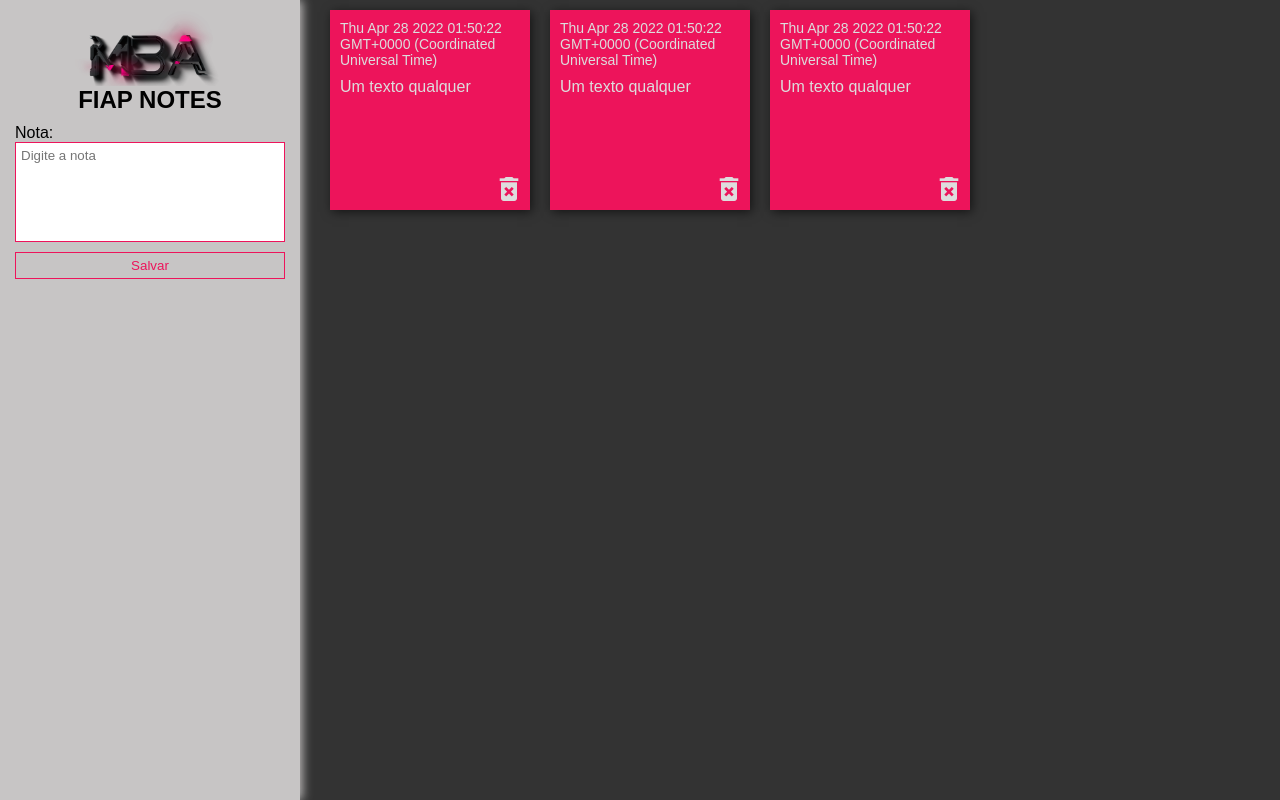
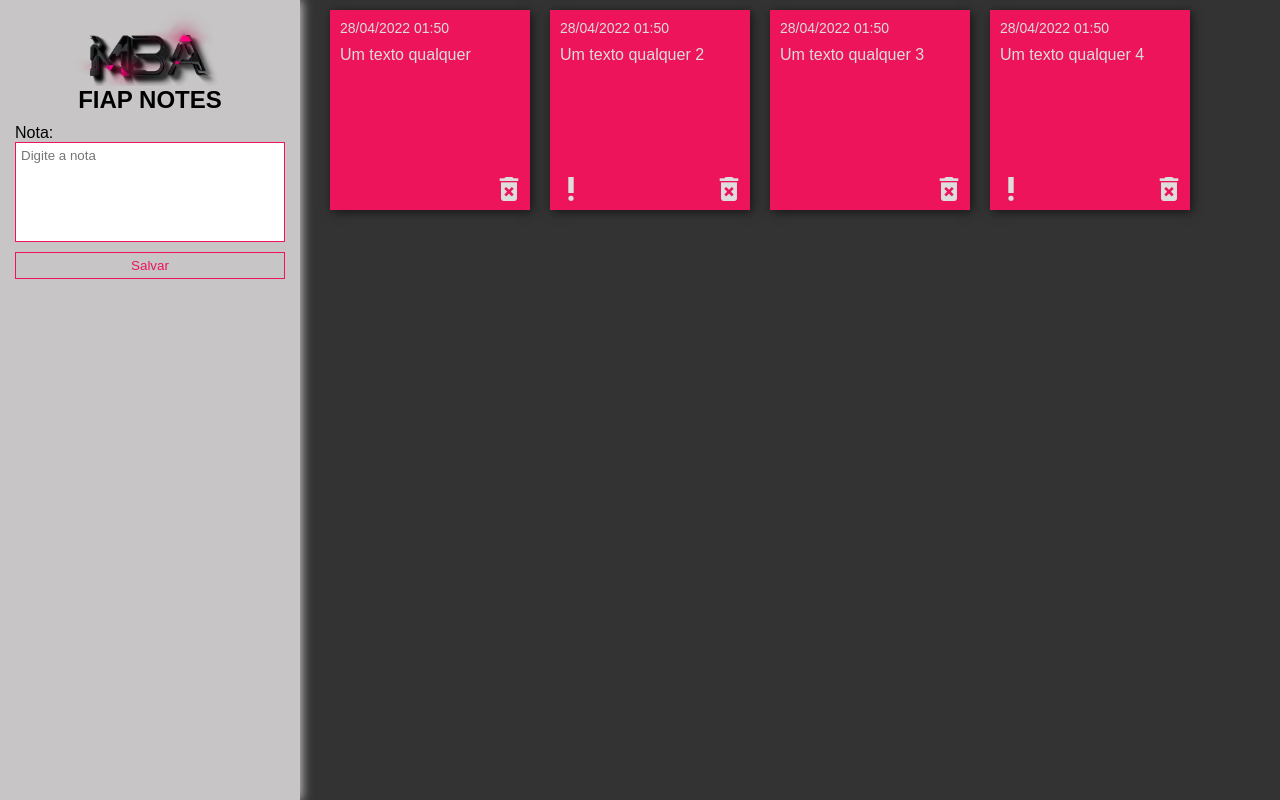
Before and after one commit to yutsuo/1SCJRBB-fiap-notes, an Angular app: page / in a window 1280 px wide. Built offline with nearby package versions, Linux system fonts and the light colour scheme.

Commit message:
Bindings

```diff
--- a/src/app/views/pages/form-note/form-note.component.ts
+++ b/src/app/views/pages/form-note/form-note.component.ts
@@ -7,7 +7,7 @@ import { Component, OnInit } from '@angular/core';
 })
 export class FormNoteComponent implements OnInit {
 
-  title = "FIAP NOTES"
+  title = "FIAP NOTES";
   logoImage = "/assets/logo.png";
 
   constructor() { }
--- a/src/app/views/pages/list-notes/list-notes.component.html
+++ b/src/app/views/pages/list-notes/list-notes.component.html
@@ -1,5 +1,3 @@
 <section>
-    <app-note></app-note>
-    <app-note></app-note>
-    <app-note></app-note>
+    <app-note *ngFor="let note of notes" [noteProp]="note" [titleProp]="title"></app-note>
 </section>
--- a/src/app/views/pages/list-notes/list-notes.component.ts
+++ b/src/app/views/pages/list-notes/list-notes.component.ts
@@ -3,13 +3,38 @@ import { Component, OnInit } from '@angular/core';
 @Component({
   selector: 'app-list-notes',
   templateUrl: './list-notes.component.html',
-  styleUrls: ['./list-notes.component.css']
+  styleUrls: ['./list-notes.component.css'],
 })
 export class ListNotesComponent implements OnInit {
+  title = 'Titulo da nota';
 
-  constructor() { }
+  notes = [
+    {
+      id: 1,
+      date: new Date(),
+      text: 'Um texto qualquer',
+      urgent: false,
+    },
+    {
+      id: 2,
+      date: new Date(),
+      text: 'Um texto qualquer 2',
+      urgent: true,
+    },
+    {
+      id: 3,
+      date: new Date(),
+      text: 'Um texto qualquer 3',
+    },
+    {
+      id: 4,
+      date: new Date(),
+      text: 'Um texto qualquer 4',
+      urgent: true,
+    },
+  ];
 
-  ngOnInit(): void {
-  }
+  constructor() {}
 
+  ngOnInit(): void {}
 }
--- a/src/app/views/pages/note/note.component.html
+++ b/src/app/views/pages/note/note.component.html
@@ -1,6 +1,6 @@
 <article>
-  <p>{{note.date}}</p>
-  <p>{{note.text}}</p>
-  <span *ngIf="note.urgert" class="material-icons" id="priority">priority_high</span>
+  <p>{{noteProp.date | date: "dd/MM/yyyy hh:mm"}}</p>
+  <p>{{noteProp.text}}</p>
+  <span *ngIf="noteProp.urgent" class="material-icons" id="priority">priority_high</span>
   <span class="material-icons" (click)="removeNote()"> delete_forever </span>
 </article>
--- a/src/app/views/pages/note/note.component.ts
+++ b/src/app/views/pages/note/note.component.ts
@@ -1,4 +1,11 @@
-import { Component, OnInit } from '@angular/core';
+import { Component, Input, OnInit } from '@angular/core';
+
+interface Note {
+  id: number;
+  text: string;
+  date: Date;
+  urgent?: boolean;
+}
 
 @Component({
   selector: 'app-note',
@@ -7,12 +14,18 @@ import { Component, OnInit } from '@angular/core';
 })
 export class NoteComponent implements OnInit {
 
-  note = {
-    id: 1,
-    date: new Date(),
-    text: "Um texto qualquer",
-    urgert: false
-  }
+  // note = {
+  //   id: 1,
+  //   date: new Date(),
+  //   text: "Um texto qualquer",
+  //   urgert: false
+  // }
+
+  @Input()
+  noteProp = {} as Note;
+
+  @Input()
+  titleProp: any;
 
   constructor() { }
 
```
